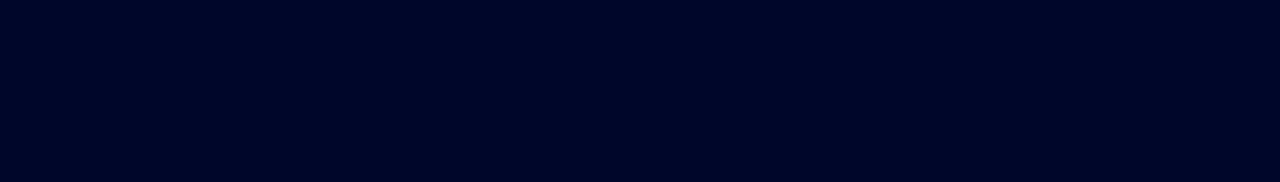
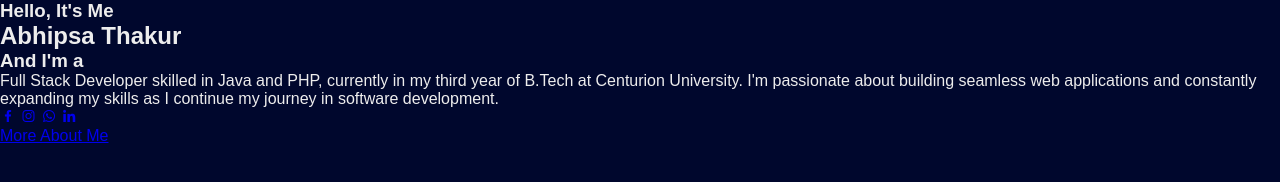
Before and after one commit to AbhipsaThakur/Portfolio-Git, a plain HTML site: page index.html in a window 1280 px wide. Drawn offline with nearby package versions, Linux system fonts and the light colour scheme.

Commit message:
Update index.html

```diff
--- a/index.html
+++ b/index.html
@@ -18,5 +18,25 @@
             <a href="#contact" style="--i:5">Contact</a>
         </nav>
     </header>
+    <section class="home">
+        <div class="home-content">
+            <h3>Hello, It's Me</h3>
+            <h1>Abhipsa Thakur</h1>
+            <h3>And I'm a <span class="text"></span></h3>
+            <p>Full Stack Developer skilled in Java and PHP,
+                currently in my third year of B.Tech at Centurion
+                University. I'm passionate about building seamless
+                 web applications and constantly expanding my skills
+                 as I continue my journey in software development.</p>
+            <div class="home-sci">
+                <a href="#" style="--i:7"><i class='bx bxl-facebook'></i></a>
+                <a href="#" style="--i:8"><i class='bx bxl-instagram'></i></a>
+                <a href="#" style="--i:9"><i class='bx bxl-whatsapp'></i></a>
+                <a href="#" style="--i:10"><i class='bx bxl-linkedin'></i></a>
+            </div>
+            <a href="#" class="btn-box">More About Me</a>
+        </div>
+        <span class="home-imgHover"></span>
+    </section>
 </body>
 </html>
```
